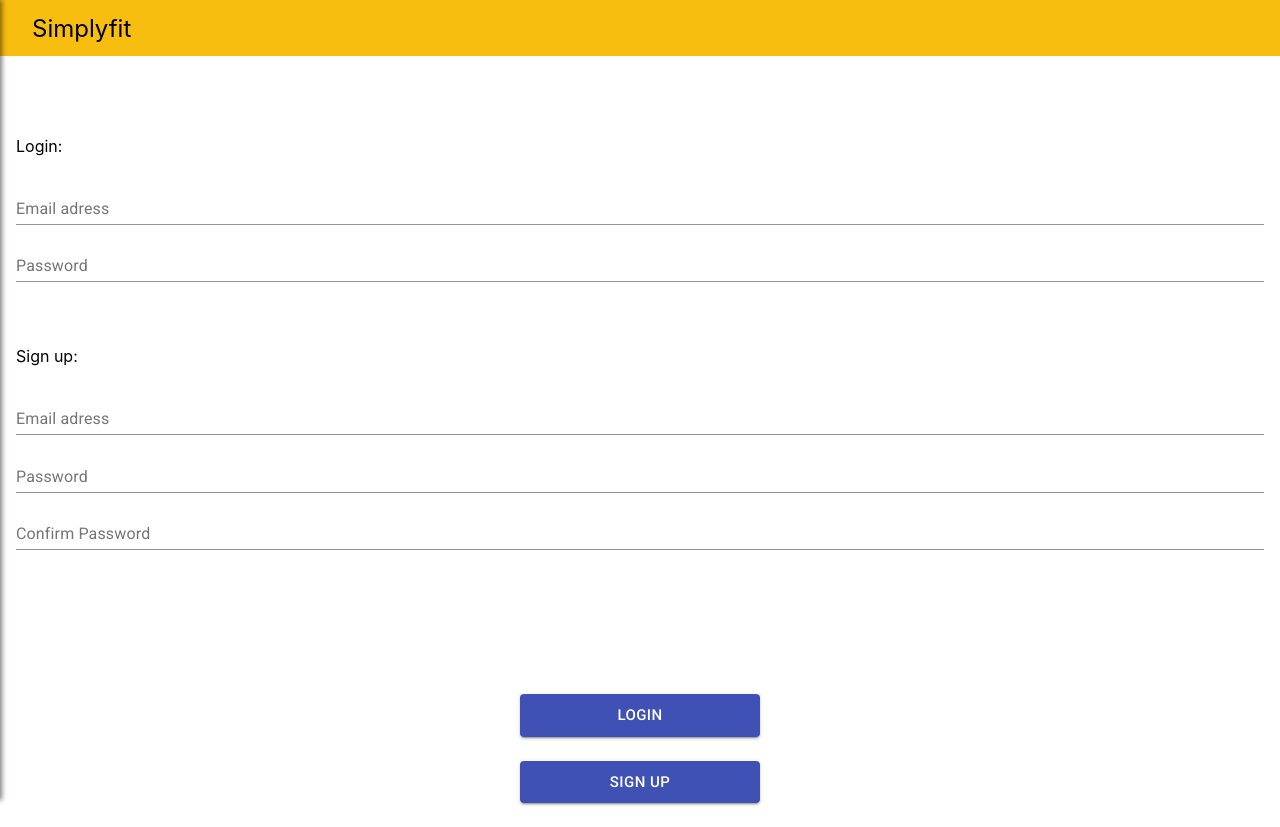
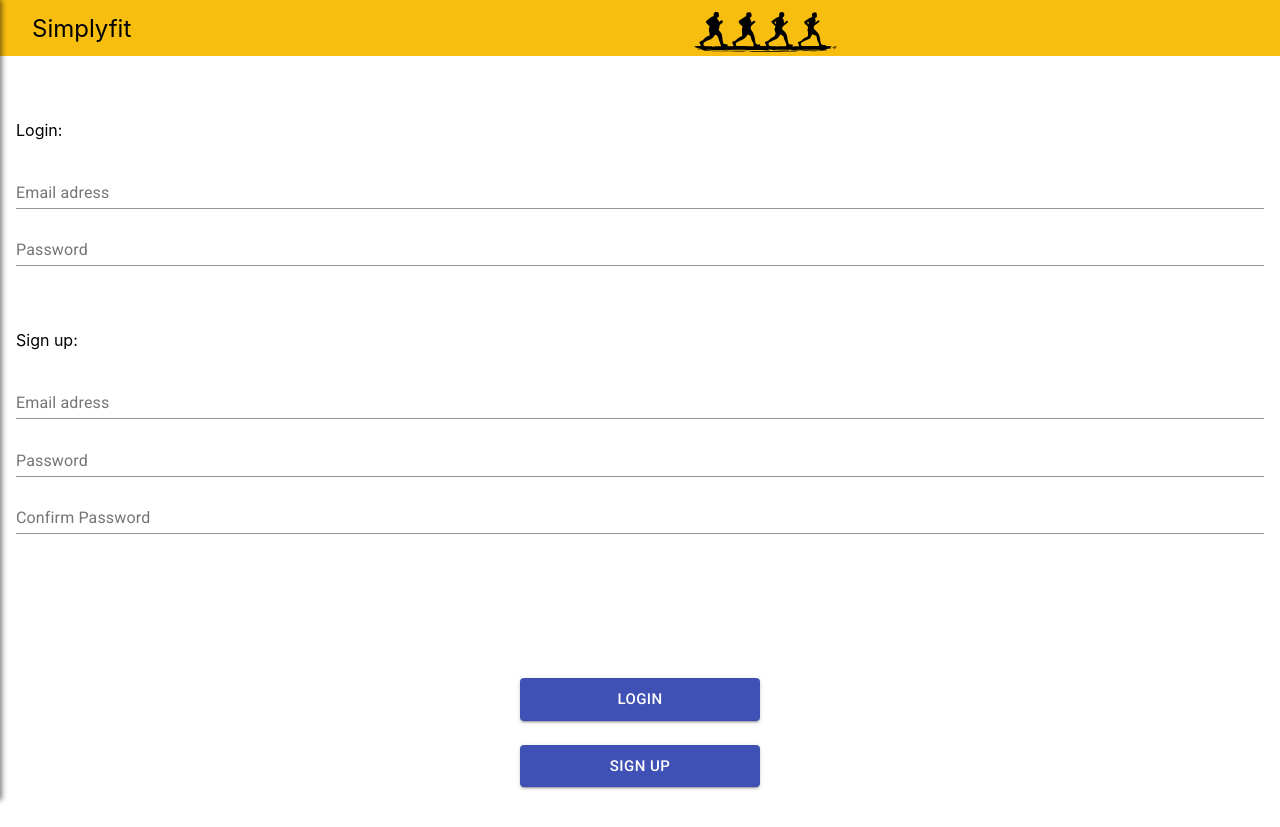
Before and after one commit to UPLukeet/Simplyfit, a React (Create React App) app: page / in a window 1280 px wide. Built offline with nearby package versions, Linux system fonts and the light colour scheme; no server answers.

Commit message:
added logo throughout site

```diff
--- a/src/components/Navigation/Nav.js
+++ b/src/components/Navigation/Nav.js
@@ -1,6 +1,7 @@
 import React from 'react';
 import {Link} from 'react-router-dom';
 import DrawerButton from './DrawerButton';
+
 
 //main navigation bar at the top of app
 const Nav = props => (
--- a/src/components/login_bar.js
+++ b/src/components/login_bar.js
@@ -1,10 +1,13 @@
 import React from 'react';
+import Logo from '../assets/SimplyfitLogo.svg';
 
 //blank top bar for non logged in users
 const Login_bar = props => (
     <header className='toolbar'>
         <nav className='toolbar_nav'>
             <div className='toolbar_logo'><li>Simplyfit</li></div>
+            <img src={Logo} />
+
         </nav>
     </header>
 
--- a/src/styles/partials/Login_bar.scss
+++ b/src/styles/partials/Login_bar.scss
@@ -6,3 +6,13 @@
     padding: 0;
     display: flex;
 }
+
+.toolbar_nav img {
+    display: flex;
+    float: right;
+    width: auto;
+    height: 40px;
+    margin: auto;
+    padding-top: 0.5rem;
+    padding-left: 8.5rem;
+}
--- a/src/styles/partials/Nav-scss/Nav.scss
+++ b/src/styles/partials/Nav-scss/Nav.scss
@@ -17,6 +17,14 @@
 }
 
 .toolbar_logo {
+    margin-left: 1rem;
+}
+
+.toolbar_nav img {
+    width: auto;
+    height: 35px;
+    margin: auto;
+    margin-top: 1rem;
     margin-left: 1rem;
 }
 
--- a/src/styles/partials/login_page.scss
+++ b/src/styles/partials/login_page.scss
@@ -1,6 +1,6 @@
 
 .spacer {
-    padding: 2rem;
+    padding: 1.5rem;
 }
 
 .form_box {
```
